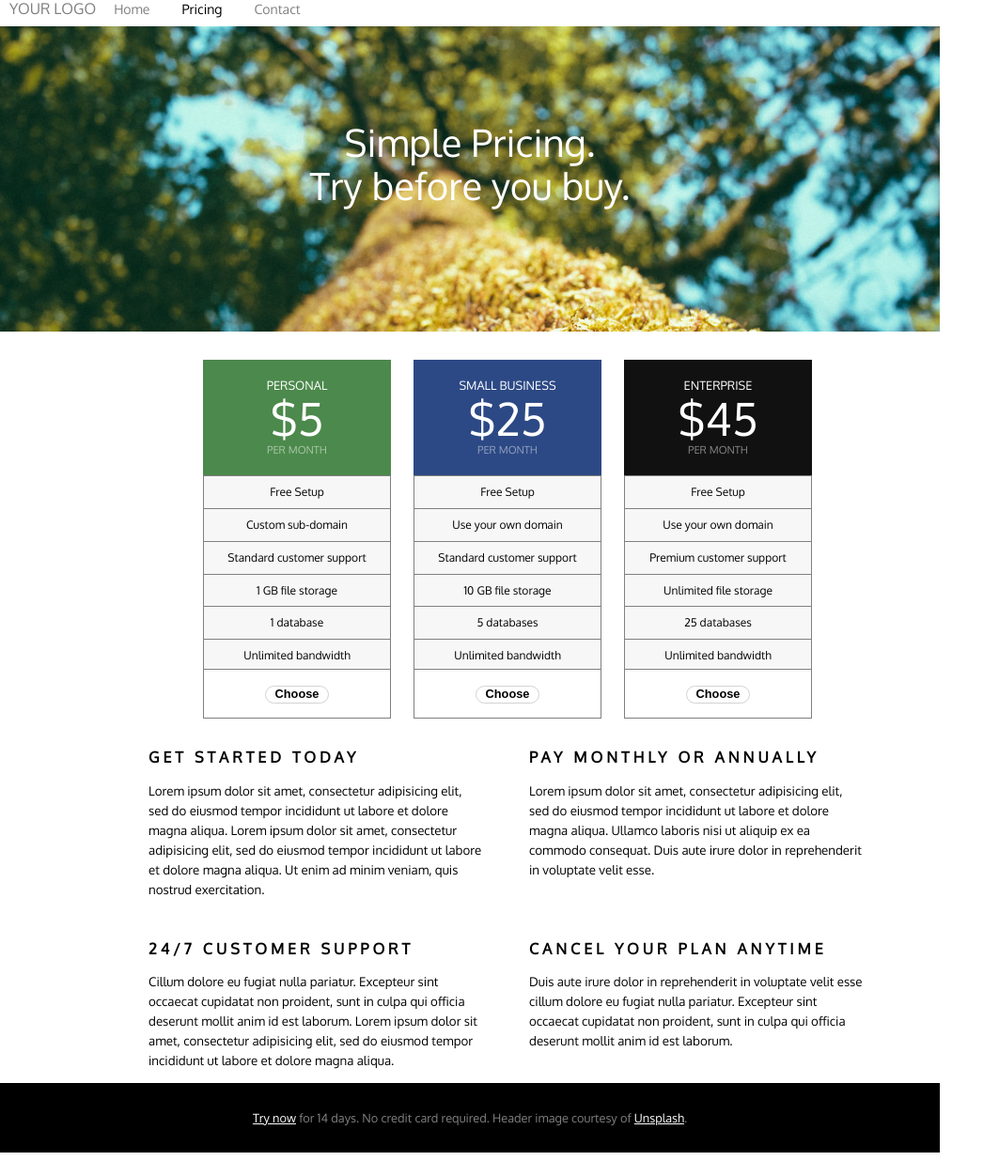
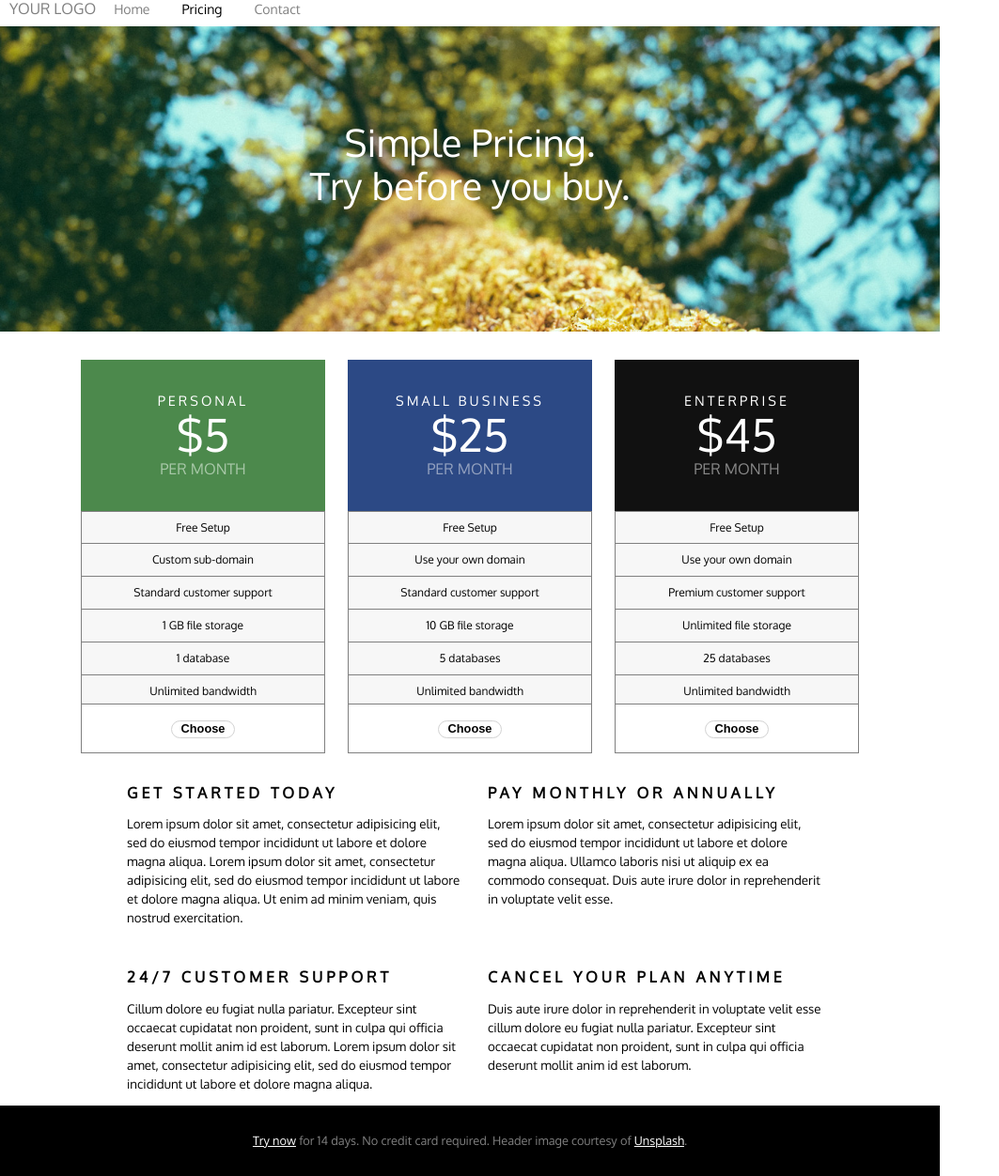
Before and after one commit to mariefilbs/simplepricing, a plain HTML site: page index.html in a window 1280 px wide. Shown: the whole page at 94% size, without its empty margins (0-1063 px from the left). Before the commit the page ends 1227 px from the top, so only its background shows below. Drawn offline with Linux system fonts and the light colour scheme.

Commit message:
Changes to CSS file.

```diff
--- a/style.css
+++ b/style.css
@@ -58,17 +58,18 @@ ul {
 .three-boxes {
   /*overflow: auto;*/
   text-align: center;
-  margin-left: 80px;
+  margin-left: 30px auto;
   margin-top: 20px;
 }
 
 .top-content {
   text-align: center;
-  padding: 20px;
+  padding: 35px;
 }
 
 .personal {
-  font-size: 80%;
+  font-size: 90%;
+  letter-spacing: 3px;
 }
 
 .price {
@@ -77,7 +78,7 @@ ul {
 
 .membership {
   /*border: 2px solid lightgrey;*/
-  width: 200px;
+  width: 260px;
   height: 200px;
   display: inline-block;
   margin: 10px;
@@ -107,17 +108,17 @@ ul {
 
 .per-month-green {
   color: #A8C8A8;
-  font-size: 70%;
+  font-size: 100%;
 }
 
 .per-month-blue {
   color: #93A1BF;
-  font-size: 70%;
+  font-size: 100%;
 }
 
 .per-month-black {
   color: #878787;
-  font-size: 70%;
+  font-size: 100%;
 }
 
 .choose {
@@ -145,12 +146,12 @@ button {
 
 .four-boxes {
 	width: 355px;
-	margin-right: 23px;
-	margin-left: 23px;
+	margin-right: 25px;
+	margin-left: 25px auto;
 	margin-top: 30px;
 	display: inline-block;
 	font-size: 10pt;
-	line-height: 21px;
+	line-height: 20px;
   vertical-align: top;
 }
 
```
